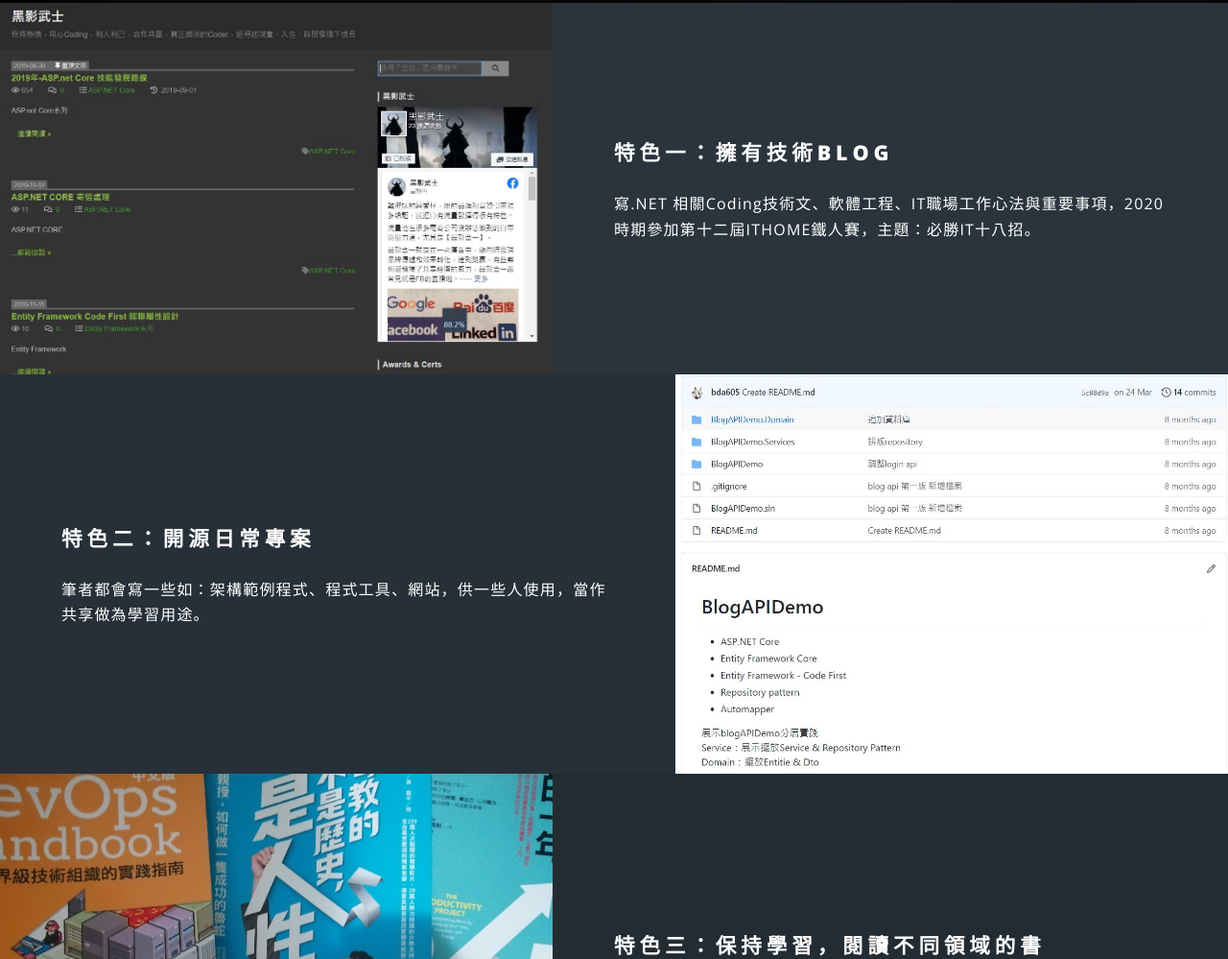
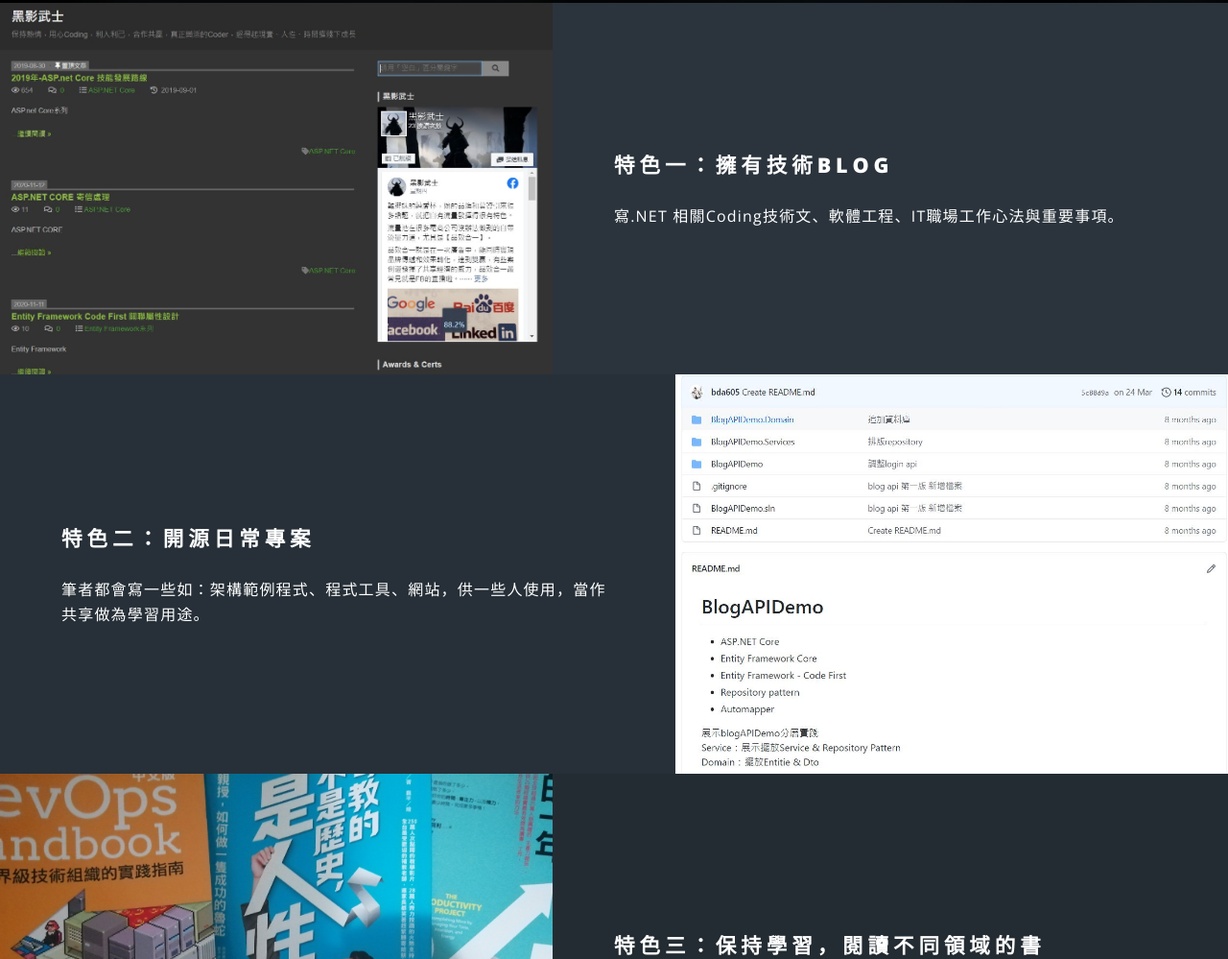
Before and after one commit to SombraWarrior/SombraWarrior.github.io, a plain HTML site: page index.html in a window 1280 px wide. Shown: the part 797-1796 px from the top of the page at 96% size. Drawn offline with nearby package versions, Linux system fonts and the light colour scheme.

Commit message:
調整文案

```diff
--- a/index.html
+++ b/index.html
@@ -58,7 +58,7 @@
 							<div class="content">
 								<h2>特色一：擁有技術BLOG<br /></h2>
 
-								<p>寫.NET 相關Coding技術文、軟體工程、IT職場工作心法與重要事項，2020時期參加第十二屆ITHOME鐵人賽，主題：必勝IT十八招。</p>
+								<p>寫.NET 相關Coding技術文、軟體工程、IT職場工作心法與重要事項。</p>
 							</div>
 							 <div class="image"><img src="images/p01.jpg" alt="" /></div>
 						</section>
```
